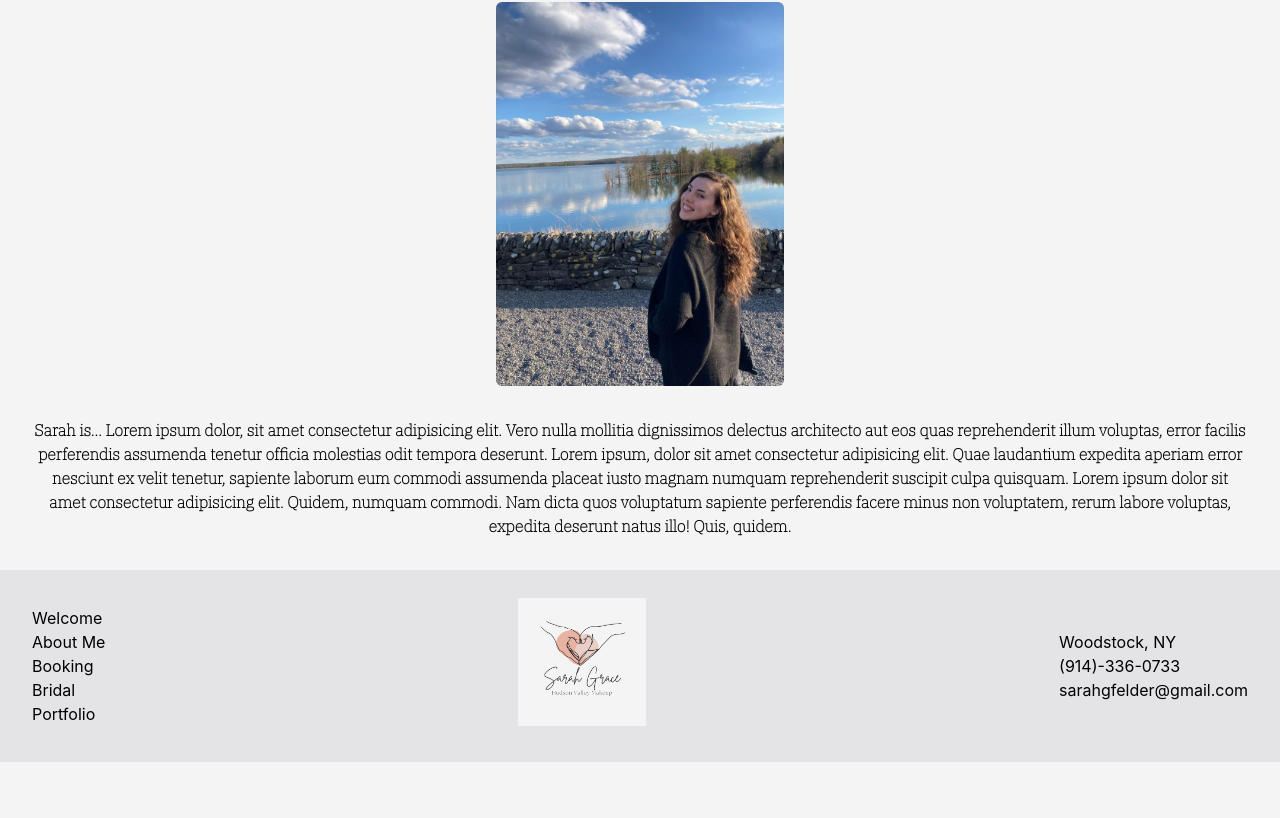
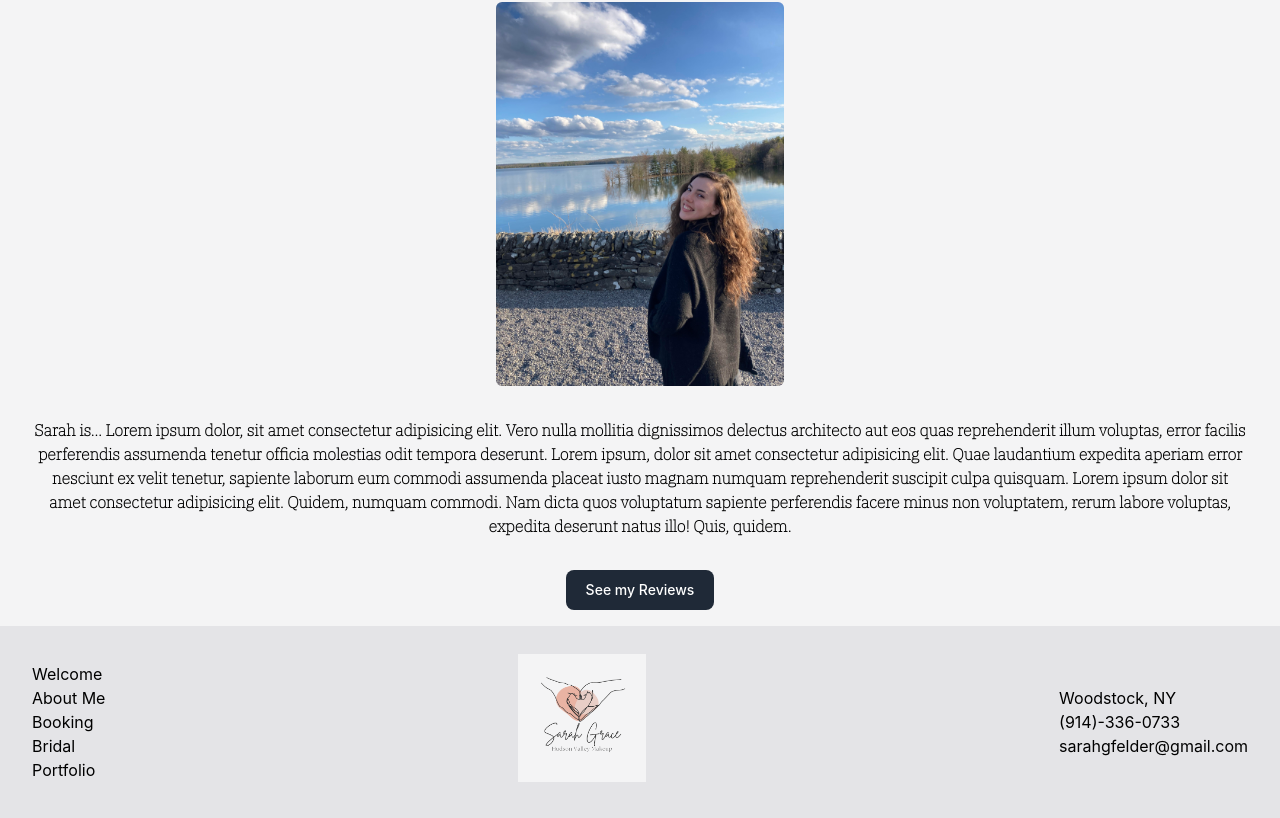
Before and after one commit to ImmanuelCurrah/Hudson-Makeup, a React (Create React App) app in the folder client/: page / in a window 1280 px wide. Shown: the part 770-1588 px from the top of the page. Before the commit the page ends 1532 px from the top, so only its background shows below. Built offline with nearby package versions, Linux system fonts and the light colour scheme.

Commit message:
created a review button

```diff
--- a/client/src/screens/home/Home.jsx
+++ b/client/src/screens/home/Home.jsx
@@ -2,6 +2,7 @@ import Layout from "../../components/layout/Layout";
 import logo from "../../assets/logo/hudson-valley-makeup-logo.png";
 import HomePageBooking from "../../components/homePageBooking/HomePageBooking";
 import About from "../../components/about/About";
+import Button from "../../UI/button/Button";
 
 export default function Home(props) {
   return (
@@ -18,6 +19,9 @@ export default function Home(props) {
         buttonName="Get a Quote!"
       />
       <About />
+      <div className="mb-4">
+        <Button>See my Reviews</Button>
+      </div>
     </Layout>
   );
 }
```
